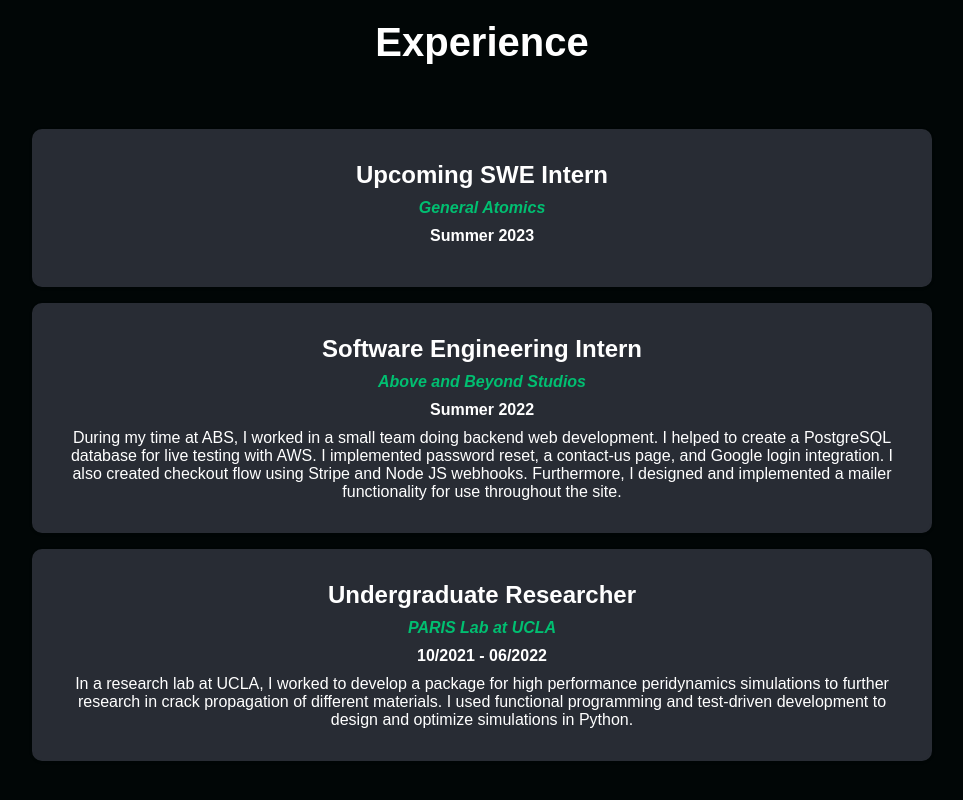
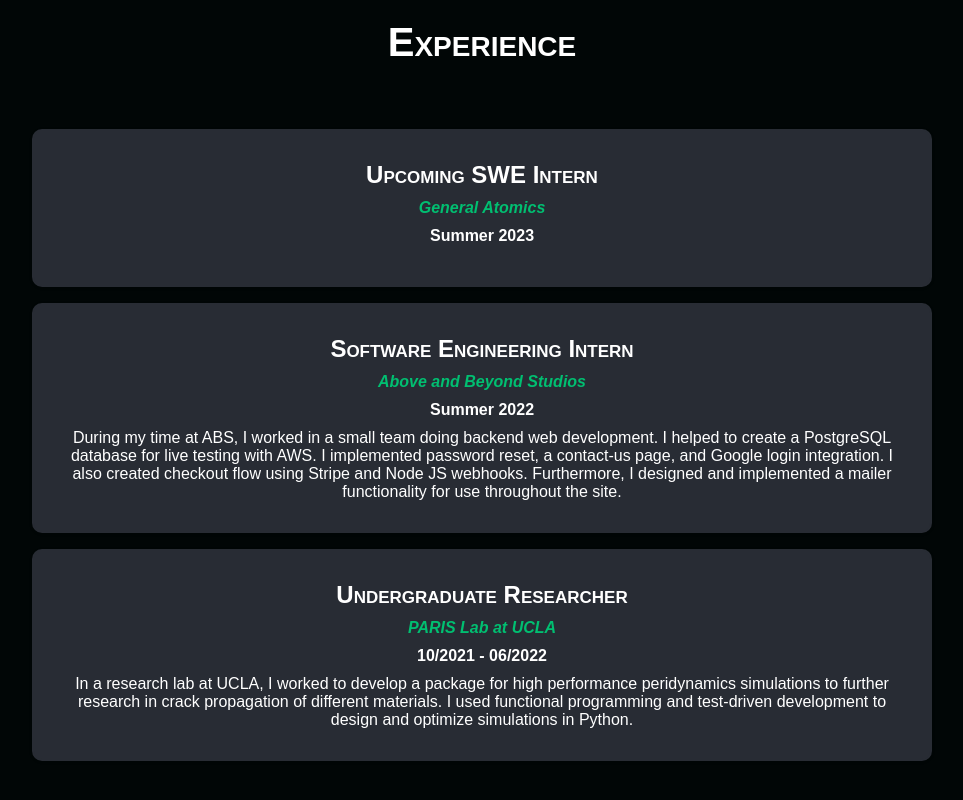
Before and after one commit to drewlacob/drewlacob.com, a React (Create React App) app: page / in a window 1280 px wide. Shown: the part 1860-2660 px from the top of the page, without its empty margins (158-1121 px from the left). Built offline with nearby package versions, Linux system fonts and the light colour scheme.

Commit message:
Transitions for whole site, scroll event handler

```diff
--- a/src/App.css
+++ b/src/App.css
@@ -4,3 +4,16 @@
   padding: 0;
   font-family: sans-serif;
 }
+
+.hidden {
+  opacity: 0;
+  filter: blur(5px);
+  transform: translateY(100%);
+  transition: all 1s;
+}
+
+.show {
+  opacity: 1;
+  filter: blur(0);
+  transform: translateY(0);
+}
--- a/src/App.js
+++ b/src/App.js
@@ -1,7 +1,30 @@
 import './App.css';
 import Home from './pages';
+import { useEffect } from 'react';
 
 function App() {
+  const observer = new IntersectionObserver((entries) => {
+    entries.forEach((entry) => {
+      console.log(entry);
+      if (entry.isIntersecting) {
+        entry.target.classList.add('show');
+      }
+    });
+  });
+
+  const handleScroll = () => {
+    console.log('scrolling');
+    const hiddenElements = document.querySelectorAll('.hidden');
+    hiddenElements.forEach((el) => observer.observe(el));
+  };
+
+  useEffect(() => {
+    window.addEventListener('scroll', handleScroll);
+    return () => {
+      window.removeEventListener('scroll', handleScroll);
+    };
+  }, []);
+
   return <Home />;
 }
 
--- a/src/components/Experience/ExperienceElements.js
+++ b/src/components/Experience/ExperienceElements.js
@@ -28,6 +28,7 @@
   color: #fff;
   margin-bottom: 64px;
   margin-top: 64px;
+  font-variant: small-caps;
 
   @media screen and (max-width: 480px) {
     font-size: 2rem;
@@ -46,7 +47,6 @@
   max-height: 340px;
   padding: 30px;
   box-shadow: 0 1px 3px rgba(0, 0, 0, 0.2);
-  transition: all 0.2s ease-in-out;
   border: 2px #282c34 solid;
   color: #fff;
 
@@ -65,9 +65,10 @@
 export const ExperienceH2 = styled.h2`
   font-size: 1.5rem;
   margin-bottom: 10px;
+  font-variant: small-caps;
 
   @media screen and (max-width: 768px) {
-    font-size: 1.2rem;
+    font-size: 1.1rem;
   }
 `;
 
--- a/src/components/Experience/index.js
+++ b/src/components/Experience/index.js
@@ -13,14 +13,14 @@
 const Experience = () => {
   return (
     <ExperienceContainer id="experience">
-      <ExperienceH1>Experience</ExperienceH1>
+      <ExperienceH1 className="hidden">Experience</ExperienceH1>
       <ExperienceWrapper>
-        <ExperienceCard>
+        <ExperienceCard className="hidden">
           <ExperienceH2>Upcoming SWE Intern</ExperienceH2>
           <ExperienceCompany href="https://www.ga-asi.com/">General Atomics</ExperienceCompany>
           <ExperienceDate>Summer 2023</ExperienceDate>
         </ExperienceCard>
-        <ExperienceCard>
+        <ExperienceCard className="hidden">
           <ExperienceH2>Software Engineering Intern</ExperienceH2>
           <ExperienceCompany href="https://www.abstudios.us/">Above and Beyond Studios</ExperienceCompany>
           <ExperienceDate>Summer 2022</ExperienceDate>
@@ -31,7 +31,7 @@
             and implemented a mailer functionality for use throughout the site.
           </ExperienceP>
         </ExperienceCard>
-        <ExperienceCard>
+        <ExperienceCard className="hidden">
           <ExperienceH2>Undergraduate Researcher</ExperienceH2>
           <ExperienceCompany href="http://www.lab-paris.com/">PARIS Lab at UCLA</ExperienceCompany>
           <ExperienceDate>10/2021 - 06/2022</ExperienceDate>
--- a/src/components/InfoSection/index.js
+++ b/src/components/InfoSection/index.js
@@ -24,18 +24,20 @@
           <InfoRow>
             <Column1>
               <TextWrapper>
-                <TopLine>About Me</TopLine>
-                <Heading>CS at UCLA</Heading>
-                <Subtitle>
+                <TopLine className="hidden">About Me</TopLine>
+                <Heading className="hidden">CS at UCLA</Heading>
+                <Subtitle className="hidden">
                   I'm Drew, a junior studying computer science at UCLA, class of 2024. I was born and raised in San
                   Diego, California. This summer I will be a Software Engineer Intern at General Atomics. Outside of my
                   career, my favorite hobbies are rock climbing, weightlifting, and going to the beach.
                 </Subtitle>
-                <ResumeLink href={resume}>View Resume</ResumeLink>
+                <ResumeLink className="hidden" href={resume}>
+                  View Resume
+                </ResumeLink>
               </TextWrapper>
             </Column1>
             <Column2>
-              <ImgWrap>
+              <ImgWrap className="hidden">
                 <Img src={avatarPhoto} />
               </ImgWrap>
             </Column2>
--- a/src/components/Projects/ProjectsElements.js
+++ b/src/components/Projects/ProjectsElements.js
@@ -42,7 +42,7 @@
   max-height: 340px;
   padding: 30px;
   box-shadow: 0 1px 3px rgba(0, 0, 0, 0.2);
-  transition: all 0.2s ease-in-out;
+  // transition: all 0.2s ease-in-out;
   color: #fff;
   border: 2px #282c34 solid;
 
@@ -66,6 +66,7 @@
   color: #fff;
   margin-bottom: 64px;
   margin-top: 64px;
+  font-variant: small-caps;
 
   @media screen and (max-width: 480px) {
     font-size: 2rem;
--- a/src/components/Projects/index.js
+++ b/src/components/Projects/index.js
@@ -16,24 +16,24 @@
 const Projects = () => {
   return (
     <ProjectsContainer id="projects">
-      <ProjectsH1>Projects</ProjectsH1>
+      <ProjectsH1 className="hidden">Projects</ProjectsH1>
       <ProjectsWrapper>
         <ProjectLink href="https://github.com/drewlacob/keschet">
-          <ProjectsCard>
+          <ProjectsCard className="hidden">
             <ProjectsIcon src={KeschetIcon} />
             <ProjectsH2>Keschet</ProjectsH2>
             <ProjectsP>Chess-variant game created in Python using Tkinter</ProjectsP>
           </ProjectsCard>
         </ProjectLink>
         <ProjectLink href="https://github.com/drewlacob/ClimBlog">
-          <ProjectsCard>
+          <ProjectsCard className="hidden">
             <ProjectsIcon src={ClimBlogLogo} />
             <ProjectsH2>ClimBlog</ProjectsH2>
             <ProjectsP>Social media for climbers using React and Node JS</ProjectsP>
           </ProjectsCard>
         </ProjectLink>
         <ProjectLink href="https://github.com/drewlacob/Ghostracer">
-          <ProjectsCard>
+          <ProjectsCard className="hidden">
             <ProjectsIcon src={GhostRacerPhoto} />
             <ProjectsH2>Ghostracer</ProjectsH2>
             <ProjectsP>Real-time video game implemented in C++ </ProjectsP>
--- a/src/components/SkillsCarousel/SkillsElements.js
+++ b/src/components/SkillsCarousel/SkillsElements.js
@@ -39,6 +39,7 @@
   color: #fff;
   margin-bottom: 64px;
   margin-top: 64px;
+  font-variant: small-caps;
 
   @media screen and (max-width: 480px) {
     font-size: 2rem;
--- a/src/components/SkillsCarousel/index.js
+++ b/src/components/SkillsCarousel/index.js
@@ -41,8 +41,8 @@
 const Skills = () => {
   return (
     <SkillsContainer id="skills">
-      <SkillsH1>Skills</SkillsH1>
-      <SkillsWrapper>
+      <SkillsH1 className="hidden">Skills</SkillsH1>
+      <SkillsWrapper className="hidden">
         <SkillsCarousel
           swipeable={true}
           draggable={true}
```
